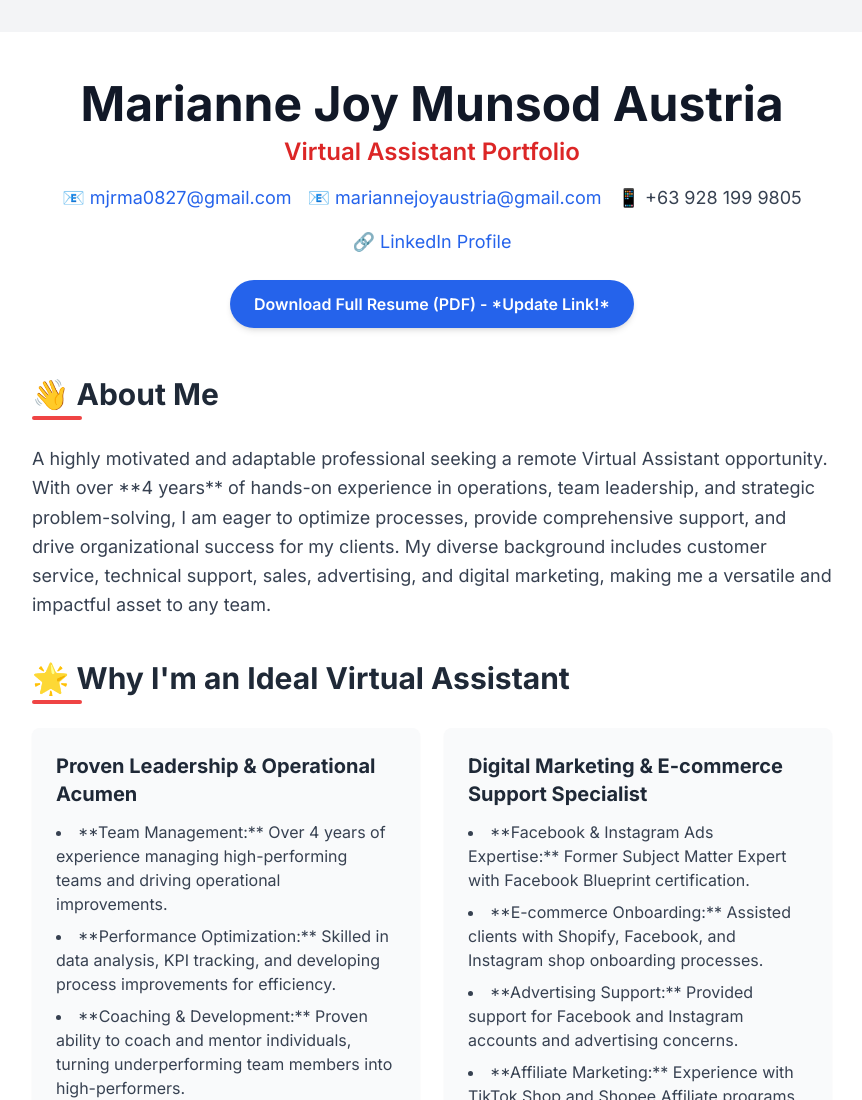
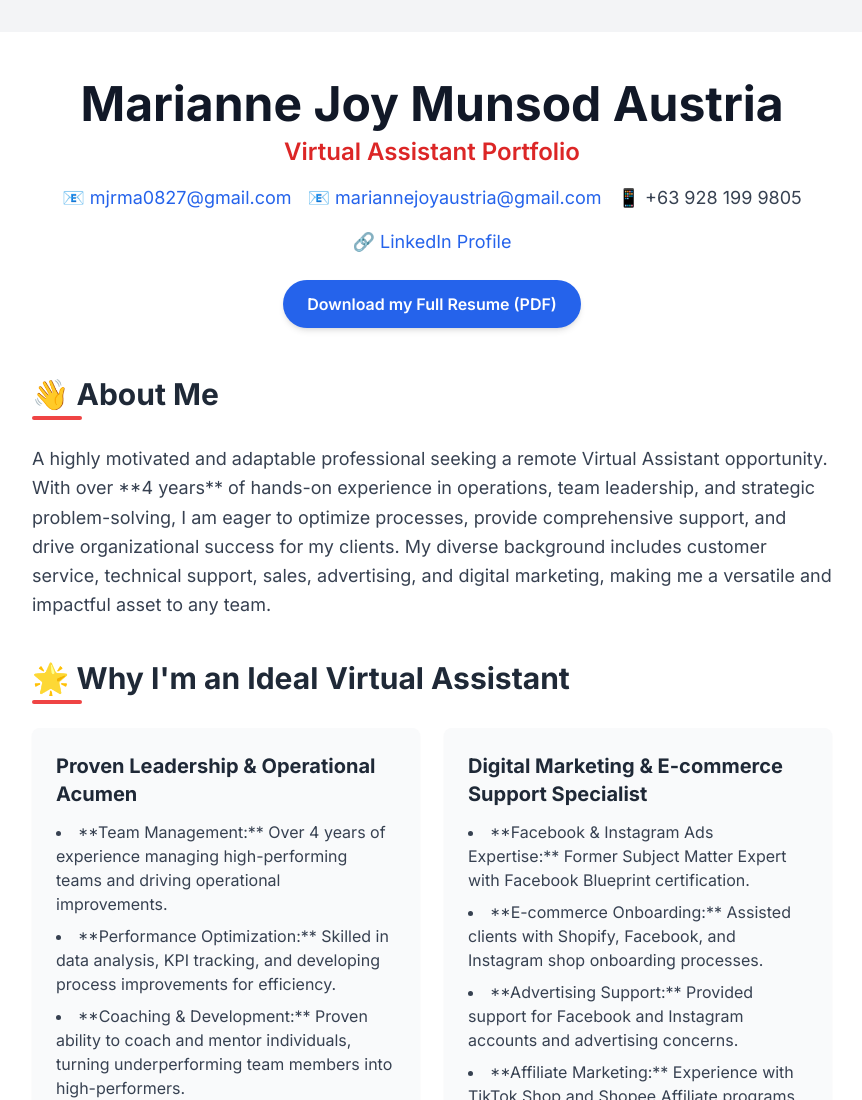
Before and after one commit to emzkie05/emzkie05.github.io, a plain HTML site: page index.html in a window 1280 px wide. Shown: the top 1100 px of the page, without its empty margins (208-1070 px from the left). Drawn offline with nearby package versions, Linux system fonts and the light colour scheme.

Commit message:
index.html

```diff
--- a/index.html
+++ b/index.html
@@ -48,7 +48,7 @@
             </div>
             <!-- Link to Full Resume PDF -->
             <a href="https://emzkie05.github.io/Resume_of_Marianne_Joy_Munsod_Austria-2025docx.pdf" class="inline-block mt-6 px-6 py-3 bg-blue-600 text-white font-semibold rounded-full shadow-md hover:bg-blue-700 transition duration-300">
-                Download Full Resume (PDF) - *Update Link!*
+                Download my Full Resume (PDF)
             </a>
         </header>
 
```
